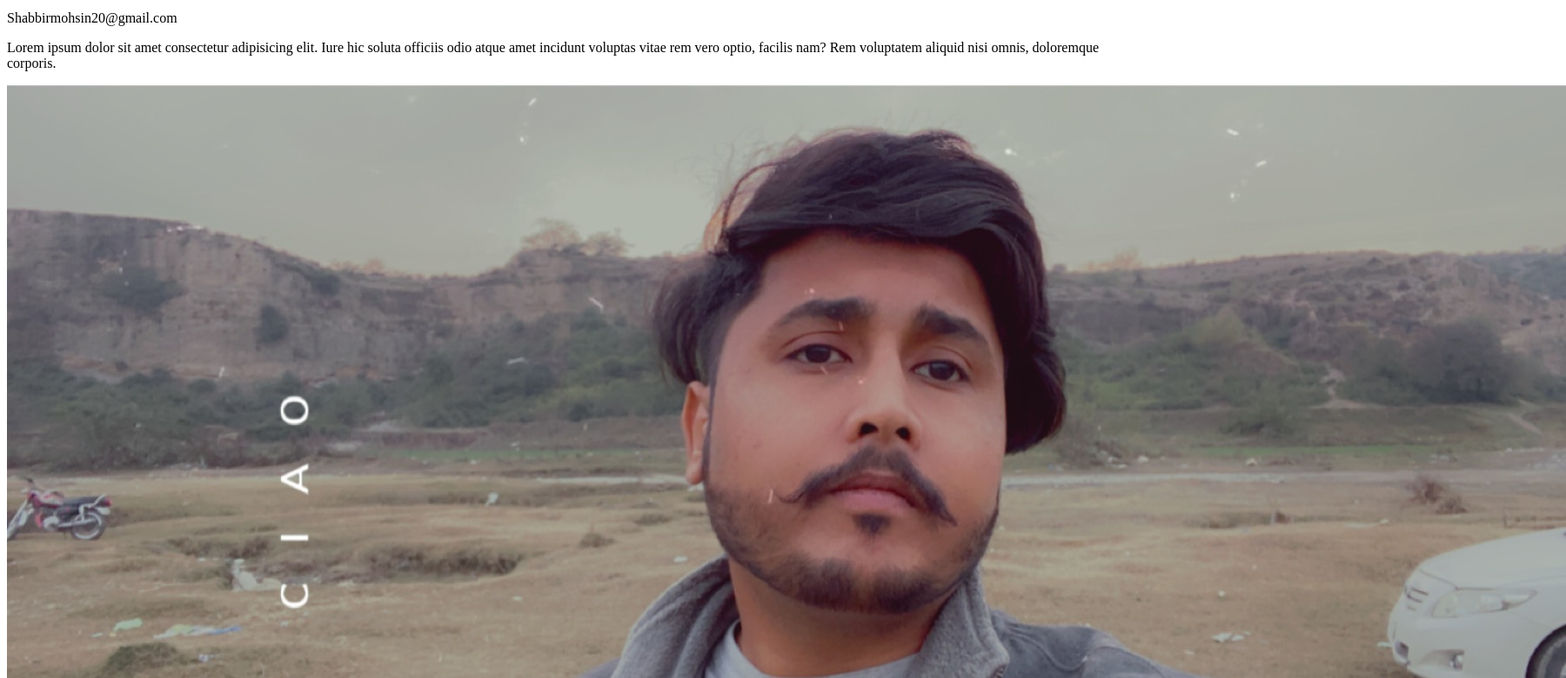
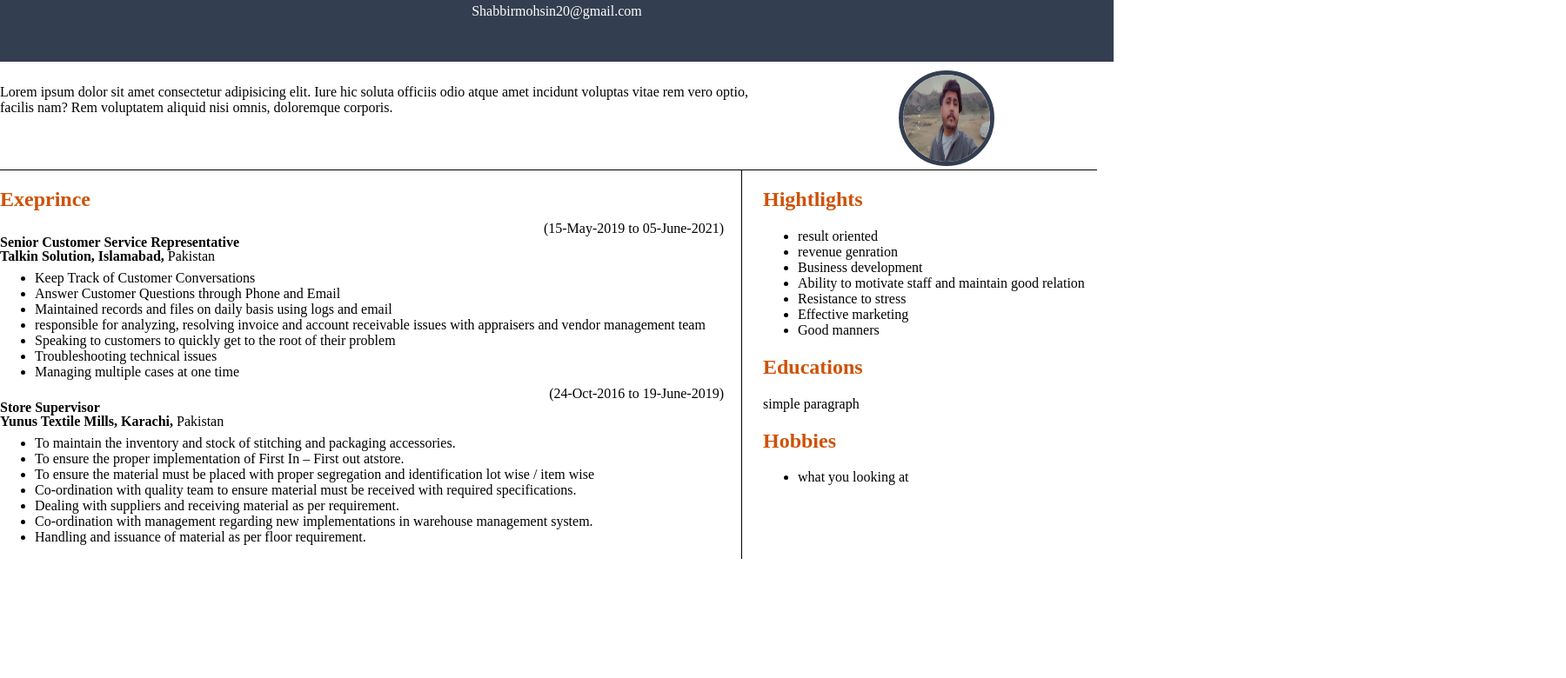
Before and after one commit to Mohsin-95/assigment-1-CV, a plain HTML site: page index.html in a window 1280 px wide. Shown: the part 102-882 px from the top of the page at 87% size, 1800 px wide, since content can reach past the window. After the commit the page ends 800 px from the top, so only its background shows below. Drawn offline with Linux system fonts and the light colour scheme.

Commit message:
Almost completed

```diff
--- /dev/null
+++ b/css/style.css
@@ -0,0 +1,82 @@
+html,body{
+    margin: 0;
+    padding: 0;
+}
+
+.sectiongray{
+    background-color: #333e50;
+    text-align: center;
+    padding: 40px;
+}
+
+.sectiongray p{
+    line-height: 0.25;
+}
+
+.fuild-img{
+    width: 100px;
+    height: 100px;
+}
+
+.round-img{
+    border-radius: 50%;
+    border: #333e50 solid 5px;
+
+}
+
+.heading-color{
+    color:#cd5208;
+}
+
+.text-white{
+    color: #fff;
+
+}
+
+.sectionmid{
+    width: 100%;
+    padding-top: 10px;]
+}
+
+.objec{
+    width: 70%;
+    float: left;
+}
+
+.profpic{
+    width: 30%;
+    float: left;
+    text-align: center;
+}
+
+.sectionbottom{
+    width: 100%;
+}
+
+.bottomleft{
+    width: 65%;
+    float: left;
+    padding-right: 20px;
+    border-top: black 1px solid;
+    border-right: black 1px solid;
+}
+
+.bottomright{
+    width: 30%;
+    float: left;
+    border-top: black 1px solid;
+
+    padding-left: 24px;
+}
+
+.eline{
+    line-height: 0;
+}
+
+.lineend{
+    text-align: end;
+}
+
+.text-bold{
+    font-weight: bolder;
+}
--- a/index.html
+++ b/index.html
@@ -5,28 +5,29 @@
     <meta http-equiv="X-UA-Compatible" content="IE=edge">
     <meta name="viewport" content="width=device-width, initial-scale=1.0">
     <title>Mohsin Shabbir Cv</title>
+    <link rel="stylesheet" href="css/style.css">
 </head>
 <body>
-    <div>
-        <h1>Mohsin shabbir</h1>
+    <div class="sectiongray text-white">
+        <h1 style="margin: 0;"><span class="heading-color">Mohsin</span> shabbir</h1>
         <p>+92 341 8240085</p>
         <p>Shabbirmohsin20@gmail.com</p>
     </div>
-    <div>
-        <div>
+    <div class="sectionmid">
+        <div class="objec">
             <p>Lorem ipsum dolor sit amet consectetur adipisicing elit. Iure hic soluta officiis odio atque amet incidunt voluptas vitae rem vero optio, facilis nam? Rem voluptatem aliquid nisi omnis, doloremque corporis.</p>
         </div>
-        <div>
-            <img src="img/1.JPG" alt="">
+        <div class="profpic">
+            <img class="round-img fuild-img" src="img/1.JPG" alt="">
         </div>
     </div>
-    <div>
-        <h2>Exeprince</h2>
-        <div>
+    <div class="sectionbottom">
+        <div class="bottomleft">
+        <h2 class="heading-color">Exeprince</h2>
             <div>
-                <p>(15-May-2016 to 05-June-2021)</p>
-                <p>Senior Customer Service Representative</p>
-                <p>Talkin Solution, Islamabad, Pakistan</p>
+                <p class="eline lineend">(15-May-2019 to 05-June-2021)</p>
+                <p class="eline text-bold">Senior Customer Service Representative</p>
+                <p class="eline text-bold">Talkin Solution, Islamabad, <span style="font-weight: normal;">Pakistan</span></p>
                 <ul>
                     <li>Keep Track of Customer Conversations</li>
                     <li>Answer Customer Questions through Phone and Email</li>
@@ -38,34 +39,38 @@
                   </ul>
             </div>
             <div>
-                <p></p>
-                <p></p>
-                <p></p>
+                <p class="eline lineend">(24-Oct-2016 to 19-June-2019)</p>
+                <p class="eline text-bold">Store Supervisor</p>
+                <p class="eline text-bold">Yunus Textile Mills, Karachi, <span style="font-weight: normal;">Pakistan</span> </p>
                 <ul>
-                    <li>Coffee</li>
-                    <li>Tea</li>
-                    <li>Milk</li>
-                    <li>Milk</li>
+                    <li>To maintain the inventory and stock of stitching and packaging accessories.</li>
+                    <li>To ensure the proper implementation of First In – First out atstore.
+                    </li>
+                    <li> To ensure the material must be placed with proper segregation and identification lot wise / item wise</li>
+                    <li>Co-ordination with quality team to ensure material must be received with required specifications.</li>
+                    <li>Dealing with suppliers and receiving material as per requirement.</li>
+                    <li>Co-ordination with management regarding new implementations in warehouse management system.</li>
+                    <li>Handling and issuance of material as per floor requirement.</li>
                   </ul>
             </div>
         </div>
 
-        <div>
-            <h2>heading a</h2>
+        <div class="bottomright">
+            <h2 class="heading-color">Hightlights</h2>
             <ul>
-                <li>a</li>
-                <li>b</li>
-                <li>c</li>
-                <li>d</li>
-                <li>e</li>
-                <li>f</li>
-                <li>g</li>
+                <li>result oriented</li>
+                <li>revenue genration</li>
+                <li>Business development</li>
+                <li>Ability to motivate staff and maintain good relation</li>
+                <li>Resistance to stress</li>
+                <li>Effective marketing</li>
+                <li>Good manners</li>
             </ul>
 
-            <h2> heading 2</h2>
+            <h2 class="heading-color"> Educations</h2>
             <p>simple paragraph</p>
 
-            <h2> heading I</h2>
+            <h2 class="heading-color">Hobbies</h2>
             <ul>
                 <li>what you looking at</li>
             </ul>
```
